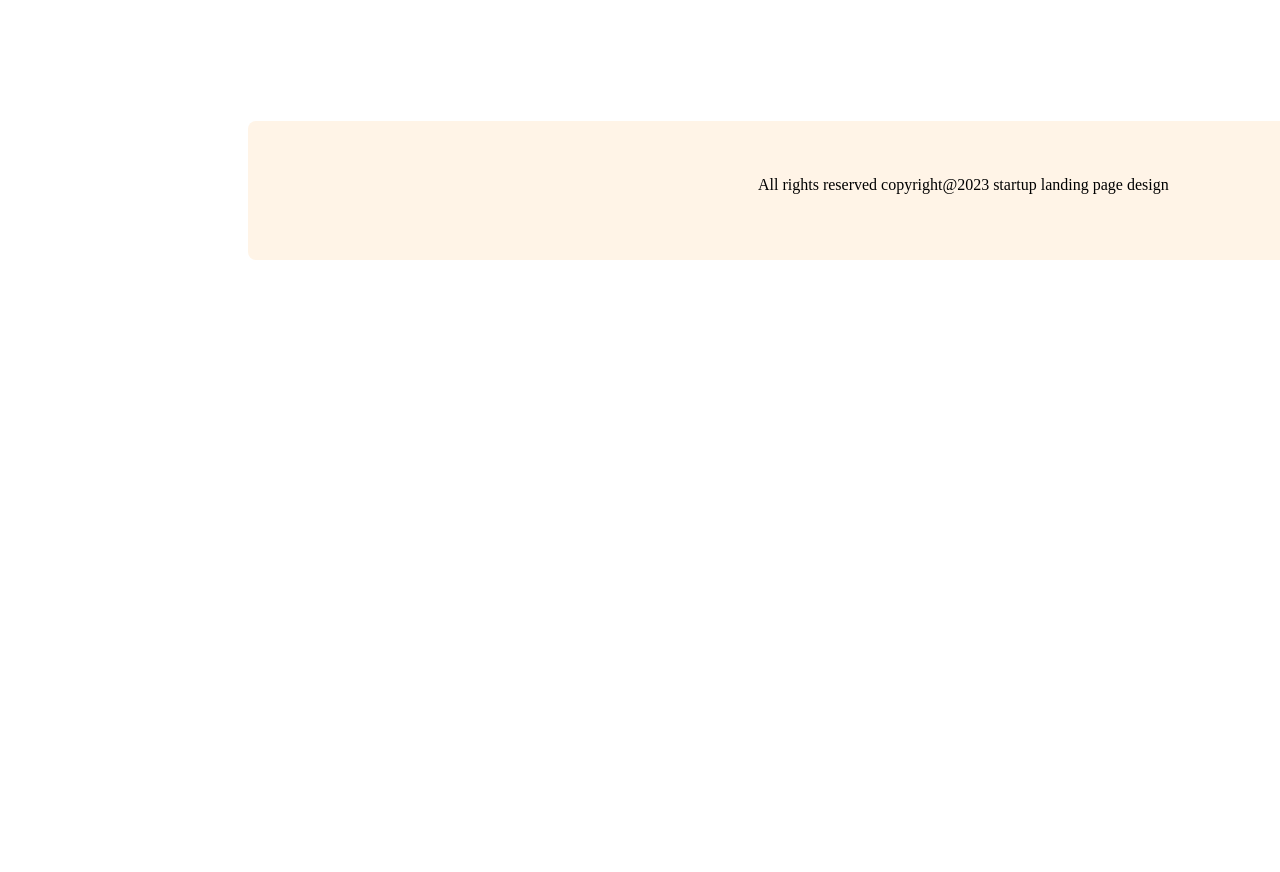
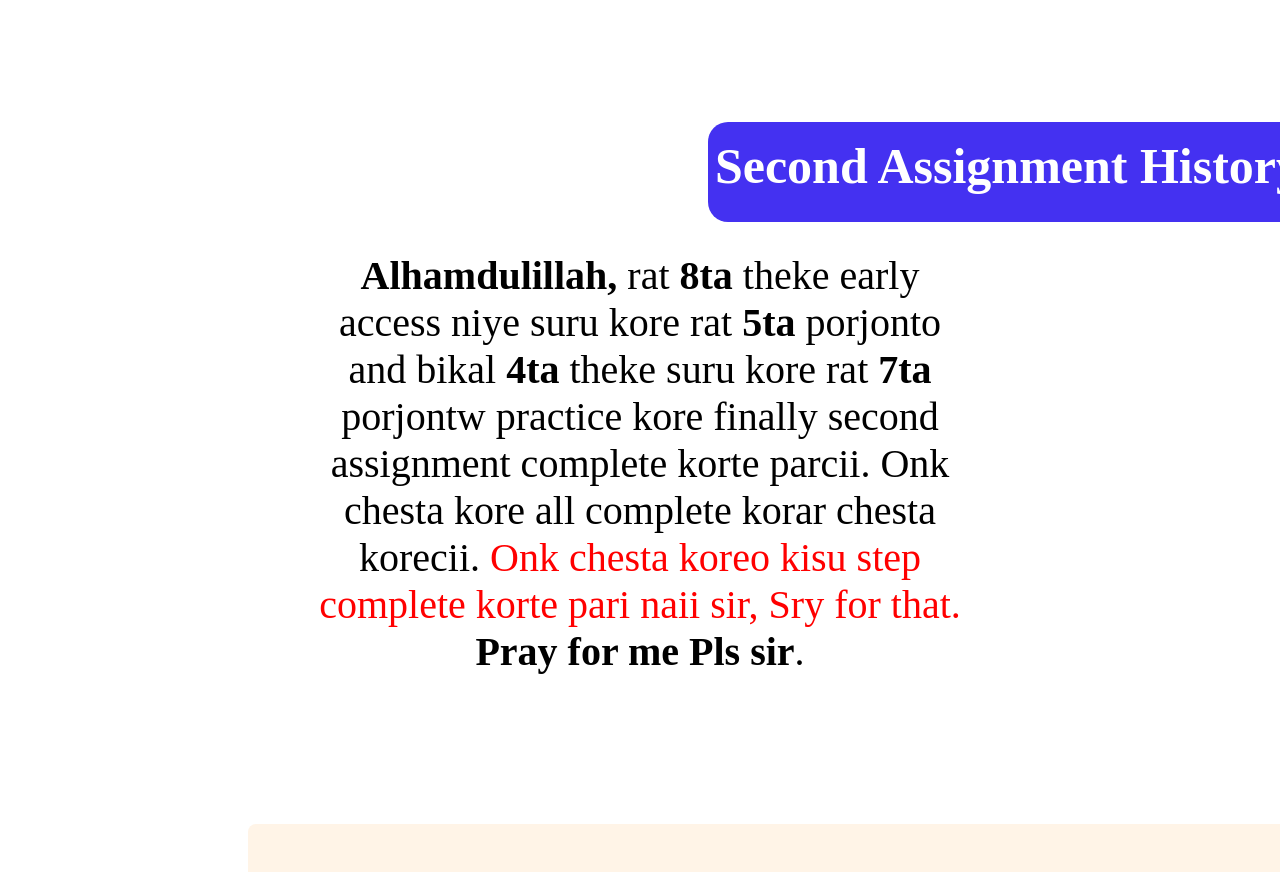
Before and after one commit to najibvai/second-assignment, a plain HTML site: page index.html in a window 1280 px wide. Shown: the part 5960-6832 px from the top of the page. Before the commit the page ends 6228 px from the top, so only its background shows below. Drawn offline with Linux system fonts and the light colour scheme.

Commit message:
something added

```diff
--- a/index.html
+++ b/index.html
@@ -121,6 +121,16 @@
             </div>
         </section>
 
+        <!-------------------------Extra part for me----------------------------->
+        <section>
+            <div>
+                <div class="title">
+                    <h2 class="assignment-title">Second Assignment History</h2>
+                </div>
+                <p class="assignment-description"><b>Alhamdulillah,</b> rat <strong>8ta</strong> theke early access niye suru kore rat <b>5ta</b> porjonto and bikal <b>4ta</b> theke suru kore rat <b>7ta</b> porjontw practice kore finally second assignment complete korte parcii. Onk chesta kore all complete korar chesta korecii. <span class="color">Onk chesta koreo kisu step complete korte pari naii sir, Sry for that.</span> <b>Pray for me Pls sir</b>.</p>
+            </div>
+        </section>
+
     </main>
     <!--------------------------Footer Section----------------->
     <footer class="footer">
--- a/style/style.css
+++ b/style/style.css
@@ -192,11 +192,16 @@ nav ul {
 .experienced {
     width: 241.83px;
     height: 241.83px;
-    box-shadow: inset 0 -3em 3em rgba(221, 213, 213, 0.1), 0 0 0 2px rgb(255, 255, 255),
+    box-shadow: inset 0 -3em 3em rgba(11, 230, 211, 0.1), 0 0 0 2px rgb(255, 255, 255),
         0.3em 0.3em 1em rgba(226, 223, 223, 0.3);
     border: 1px solid #FF900E;
     border-radius: 10px;
+    transition: width 1s, height 1s;
 
+}
+.experienced:hover{
+    width: 260px;
+    height: 260px;
 }
 
 .experience-title {
@@ -225,6 +230,9 @@ nav ul {
 
 .experience-description-a {
     margin-left: 80px;
+    font-weight: 600;
+    font-size: 20px;
+    color: #727272;
 }
 
 .experienced,
@@ -277,3 +285,28 @@ img {
 
     margin-left: 510px;
 }
+/* Extra Part For Me */
+.title{
+    background-color: #4431f1;
+    height: 100px;
+    width: 600px;
+    margin-left: 700px;
+    margin-top: 150px;
+    border-radius: 20px;
+}
+.assignment-title{
+    text-align: center;
+    font-size: 50px;
+    margin-top: 50px;
+    padding-top: 15px;
+    color: #FFFFFF;
+}
+.assignment-description{
+    text-align: center;
+    margin: 30px 300px;
+    font-size: 40px;
+    color: #000000;
+}
+.color{
+    color: red;
+}
```
